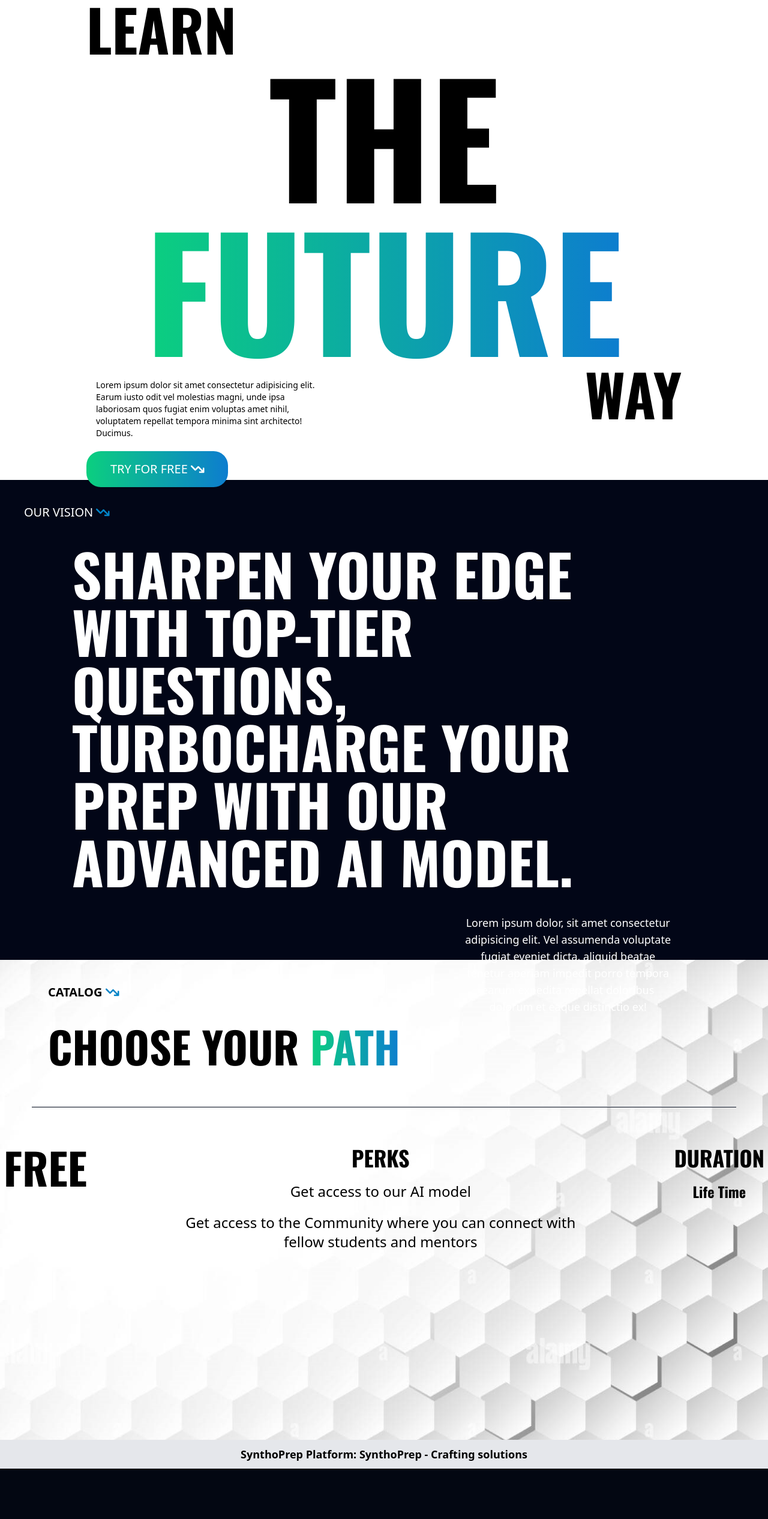
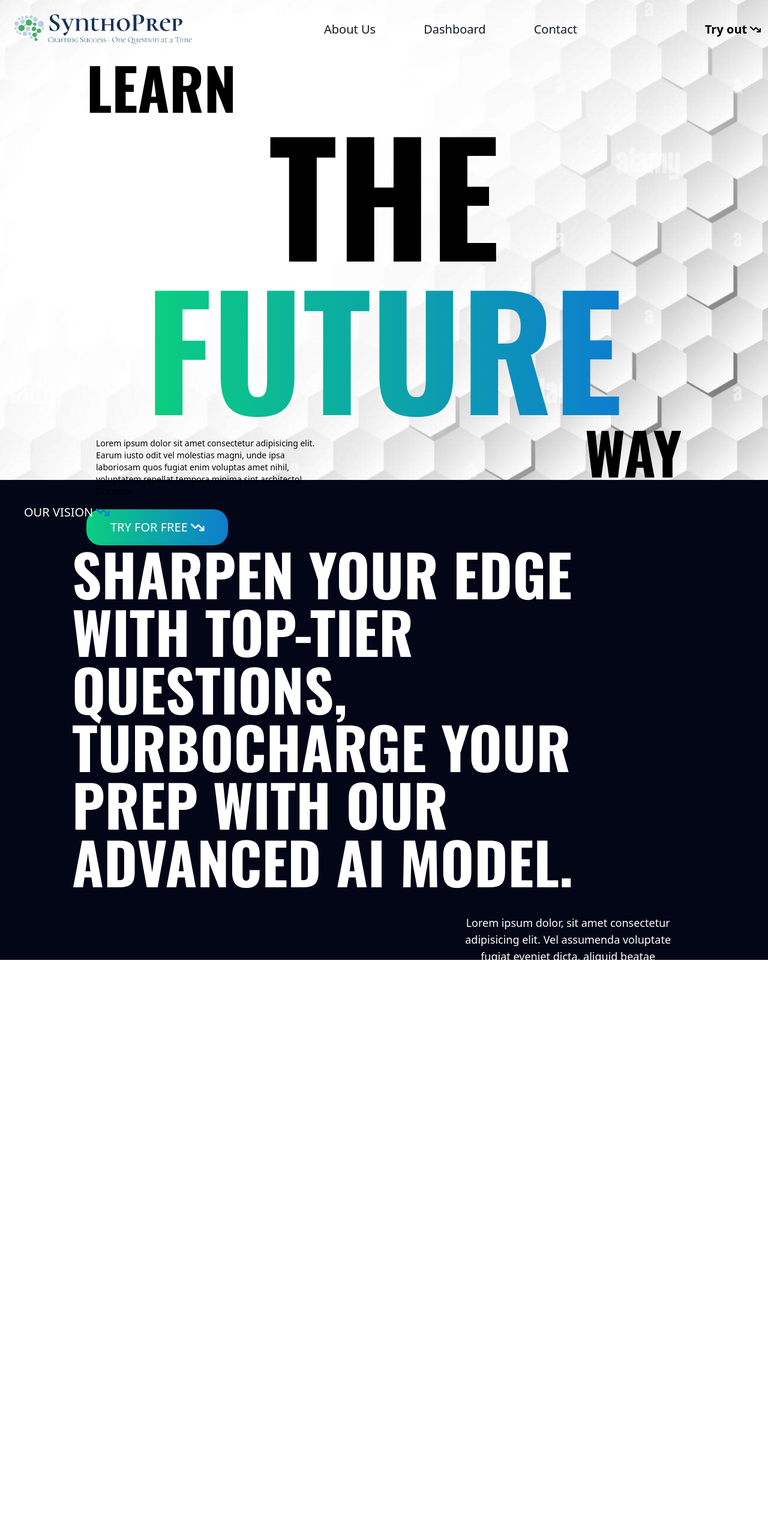
Before and after one commit to sambitsingha/SynthoPrep, a React (Vite) app in the folder client/: page / in a window 1280 px wide. Shown: the top 2532 px of the page at 60% size. After the commit the page ends 1732 px from the top, so only its background shows below. Built offline with nearby package versions, Linux system fonts and the light colour scheme.

Commit message:
Update Navbar component link and add new logo in Homepage

```diff
--- a/client/src/components/Homepage/Home.jsx
+++ b/client/src/components/Homepage/Home.jsx
@@ -3,21 +3,23 @@ import Hero from "./Hero";
 import About from "./About";
 import Catalog from "./Catalog";
 import Footer from "./Footer";
+import Navbar from "../Navbar";
 const Home = () => {
 	return (
 		<>
-			<section className='h-screen snap-center'>
+			<section className='h-auto md:h-screen snap-center bg'>
+				<Navbar />
 				<Hero />
 			</section>
-			<section className='h-screen snap-center' id='about'>
+			<section className='h-auto md:h-screen snap-center'>
 				<About />
 			</section>
-			<section className='h-screen snap-center'>
+			{/* <section className='h-screen snap-center'>
 				<Catalog />
 			</section>
 			<section className='snap-center'>
 				<Footer />
-			</section>
+			</section> */}
 		</>
 	);
 };
```
